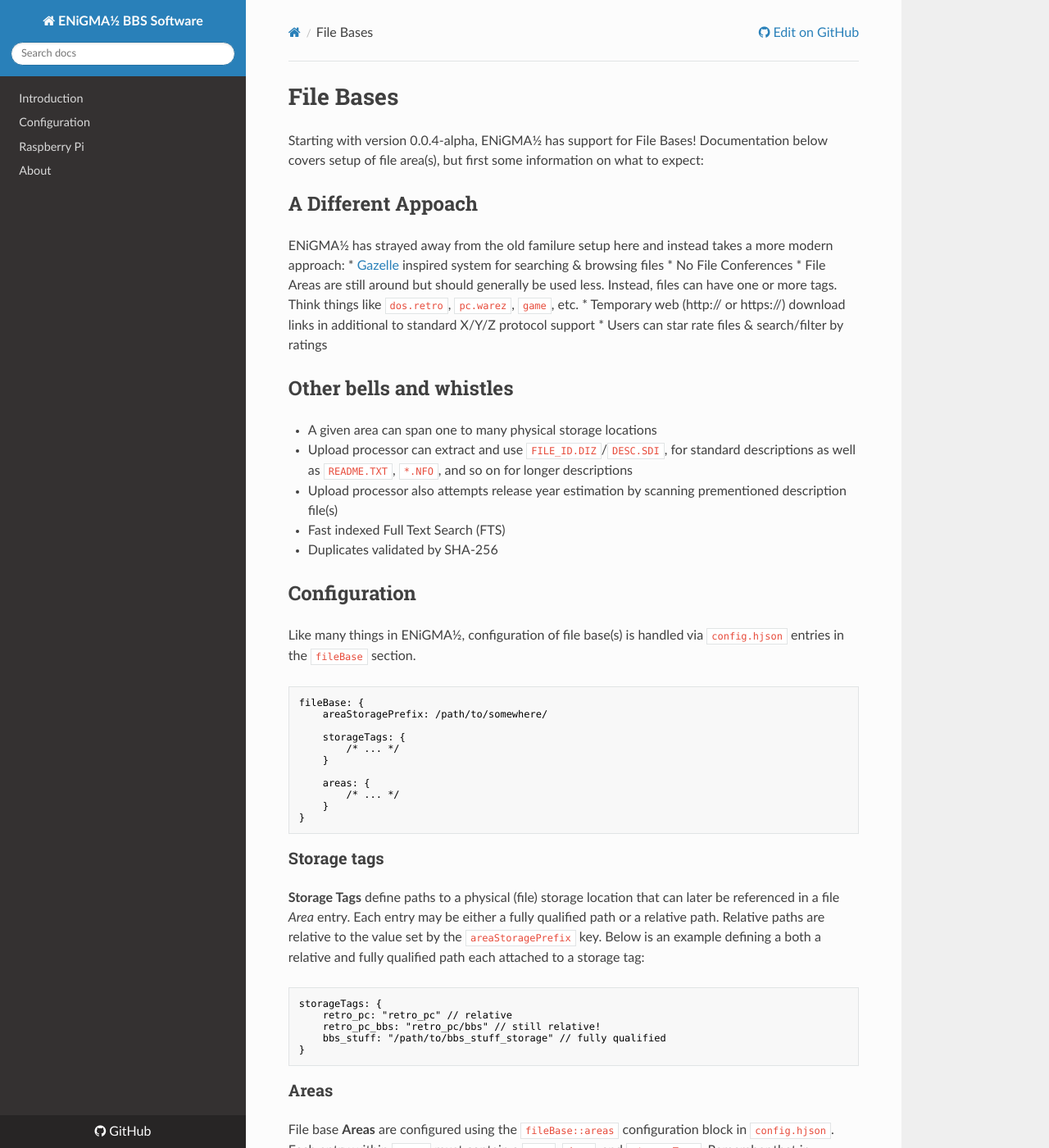
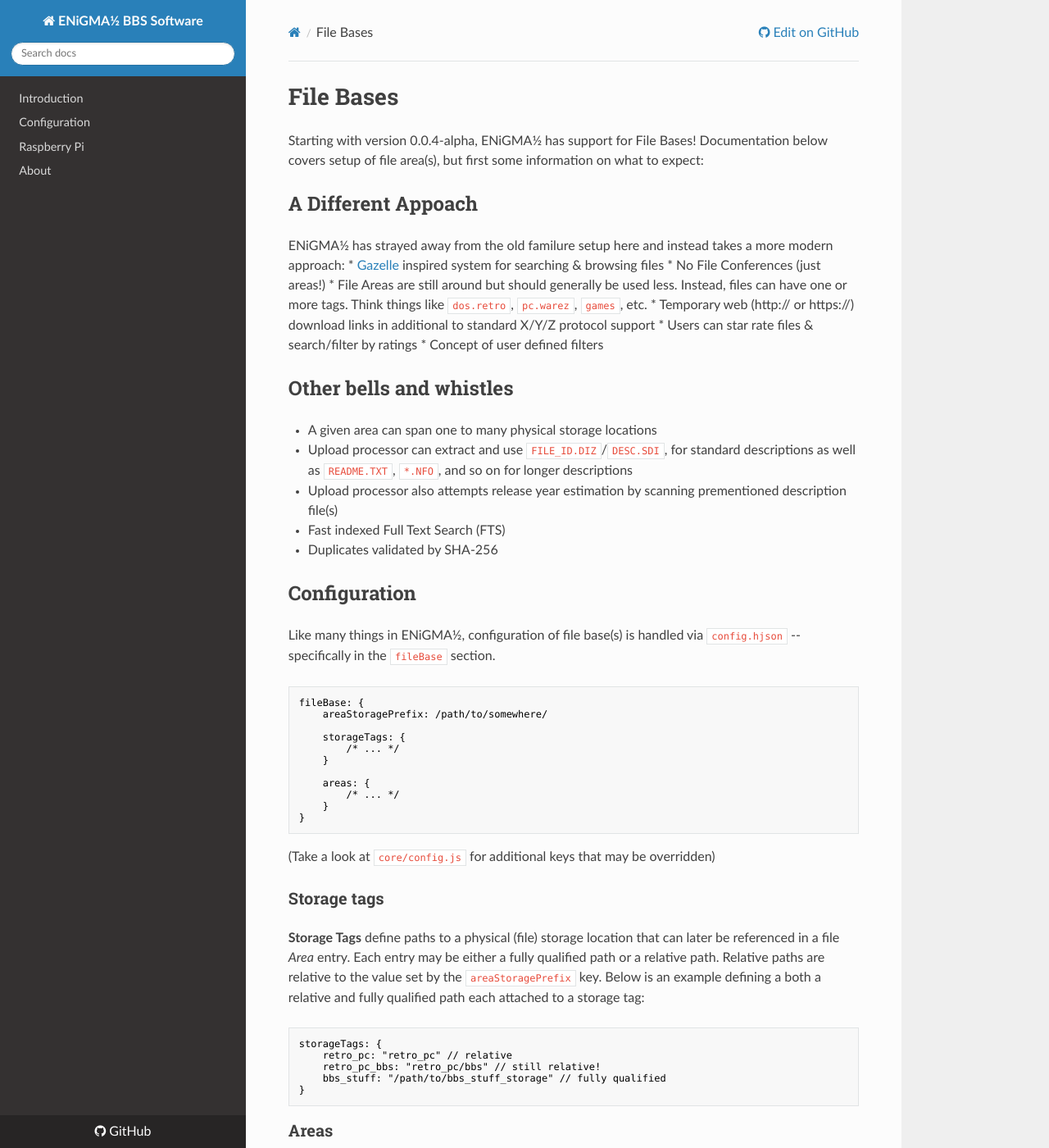
Before and after one commit to NuSkooler/enigma-bbs, an MkDocs documentation site: the page built from docs/file_base.md, in a window 1280 px wide and 1400 px high. Shown: the whole window at 82% size. Built offline with MkDocs 1.6.1, drawn with Linux system fonts in a browser that asks for light colours; nearby versions of some CDN libraries; old or Windows-style settings are respelled for this version of MkDocs; some of the changed text lies outside the part shown.

Commit message:
Additional doc/updates

````diff
--- a/docs/file_base.md
+++ b/docs/file_base.md
@@ -4,10 +4,11 @@ Starting with version 0.0.4-alpha, ENiGMA½ has support for File Bases! Document
 ## A Different Appoach
 ENiGMA½ has strayed away from the old familure setup here and instead takes a more modern approach:
 * [Gazelle](https://whatcd.github.io/Gazelle/) inspired system for searching & browsing files
-* No File Conferences
-* File Areas are still around but should generally be used less. Instead, files can have one or more tags. Think things like `dos.retro`, `pc.warez`, `game`, etc.
+* No File Conferences (just areas!)
+* File Areas are still around but should generally be used less. Instead, files can have one or more tags. Think things like `dos.retro`, `pc.warez`, `games`, etc.
 * Temporary web (http:// or https://) download links in additional to standard X/Y/Z protocol support
 * Users can star rate files & search/filter by ratings
+* Concept of user defined filters
 
 ## Other bells and whistles
 * A given area can span one to many physical storage locations
@@ -17,7 +18,7 @@ ENiGMA½ has strayed away from the old familure setup here and instead takes a m
 * Duplicates validated by SHA-256
 
 ## Configuration
-Like many things in ENiGMA½, configuration of file base(s) is handled via `config.hjson` entries in the `fileBase` section.
+Like many things in ENiGMA½, configuration of file base(s) is handled via `config.hjson` -- specifically in the `fileBase` section.
 
 ```hjson
 fileBase: {
@@ -32,6 +33,8 @@ fileBase: {
 	}
 }
 ```
+
+(Take a look at `core/config.js` for additional keys that may be overridden)
 
 ### Storage tags
 **Storage Tags** define paths to a physical (file) storage location that can later be referenced in a file *Area* entry. Each entry may be either a fully qualified path or a relative path. Relative paths are relative to the value set by the `areaStoragePrefix` key. Below is an example defining a both a relative and fully qualified path each attached to a storage tag:
@@ -71,5 +74,16 @@ To override read and/or write ACS, supply a valid `acs` member.
 #### Uploads
 Note that `storageTags` may contain *1:n* storage tag references. **Uploads in a particular area are stored in the first storage tag path**.
 
+## Web Access
+Temporary web HTTP(S) URLs can be used to download files using the built in web server. Temporary links expire after `fileBase::web::expireMinutes`. The full URL given to users is built using `contentServers::web::domain` and will default to HTTPS (http://) if enabled with a fallback to HTTP. The end result is users are given a temporary web link that may look something like this: `https://xibalba.l33t.codes:44512/f/h7JK`
+
+See [Web Server](web_server.md) for more information.
+
 ## oputil
-The `oputil.js` +op utilty `file-base` command has tools for managing file bases. See `oputil.js file-base --help`.
+The `oputil.js` +op utilty `file-base` command has tools for managing file bases. For example, to import existing files found within **all** storage locations tied to an area:
+
+```bash
+oputil.js file-base --scan some_area
+```
+
+See `oputil.js file-base --help` for additional information.
````
Also changed, not shown: docs/web_server.md (added, +39 -0 lines).
